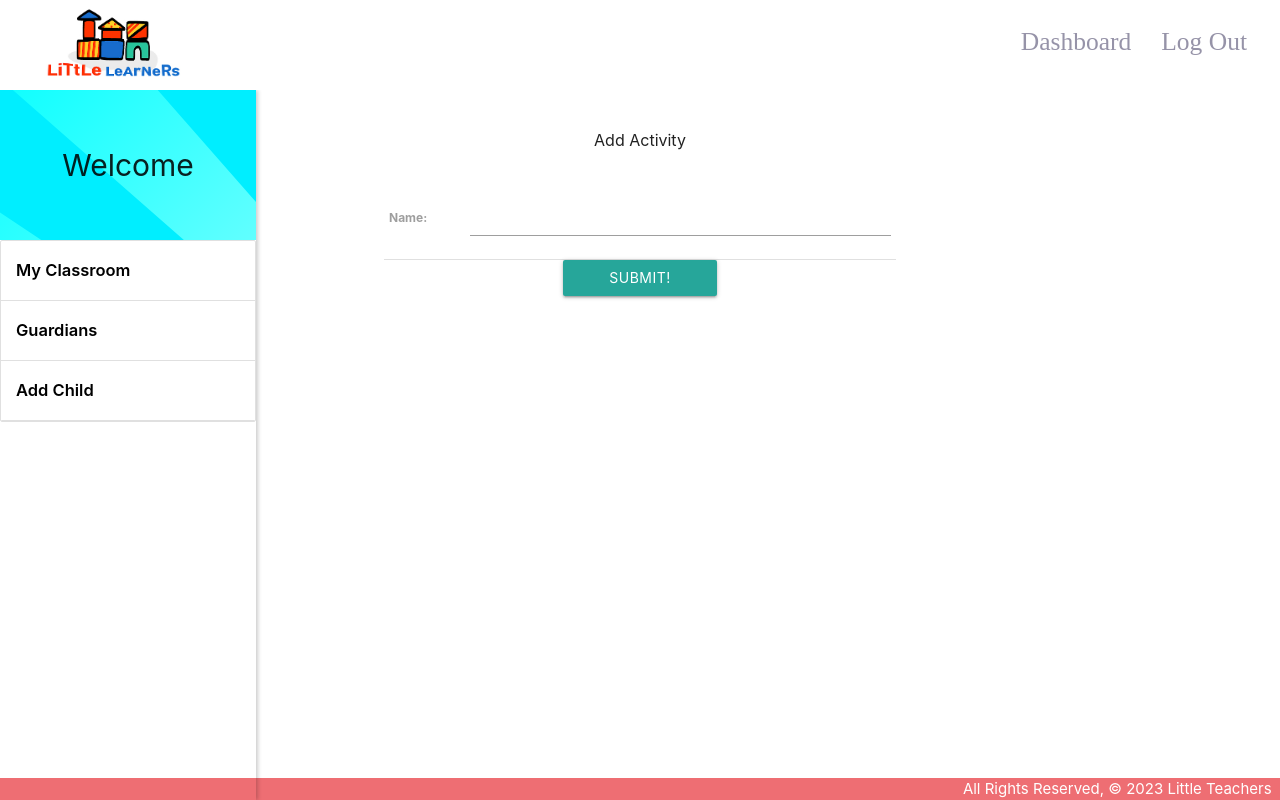
After one commit to mar69287/little-learners, a Django app: page /task/create/ in a window 1280 px wide. The commit adds this page. Run offline with Django 4.2, Linux system fonts and the light colour scheme; a user stored in the database is signed in; tables that the repository leaves empty hold one stand-in row (values such as "Sample post").

Commit message:
added activity templates

```diff
--- /dev/null
+++ b/main_app/templates/main_app/task_form.html
@@ -0,0 +1,34 @@
+{% extends 'base.html' %}
+
+{% block content %}
+<div class="teacher-main">
+  <div id="name-title">
+    <p style="font-size: 2rem;">Welcome</p>
+  </div>
+  <div class="collection">
+
+    <a href="{% url 'dashboard' %}">My Classroom</a>
+    <a href="{% url 'guardians_index' %}">Guardians</a>
+    <a href="{% url 'children_create' %}">Add Child</a>
+  </div>
+</div>
+
+
+<section class="main">
+  {% if object %}
+    <h1>Edit <span class="teal-text">{{ object.name }}</span></h1>
+  {% else %}
+    <h1>Add Activity</h1>
+  {% endif %}
+
+
+  <form action="" method="POST">
+    {% csrf_token %}
+    <table>
+      {{ form.as_table }}
+    </table>
+    <input type="submit" value="Submit!" class="btn">
+  </form>
+</section>
+
+{% endblock %}
--- a/main_app/templates/teachers/index.html
+++ b/main_app/templates/teachers/index.html
@@ -12,7 +12,8 @@
     <a href="{% url 'dashboard' %}">My Classroom</a>
     <a href="{% url 'guardians_index' %}">Guardians</a>
     <a href="{% url 'children_create' %}">Add Child</a>
-    <a href="{% url 'task_create' %}">Add Activity</a>
+    <a href="{% url 'task_index' %}">Activities</a>
+    <a href="{% url 'task_create' %}">Create Activity</a>
   </div>
 </div>
 
```
Also changed, not shown: main_app/templates/main_app/task_confirm_delete.html (added, +13 -0 lines), main_app/templates/main_app/task_list.html (added, +16 -0 lines).
